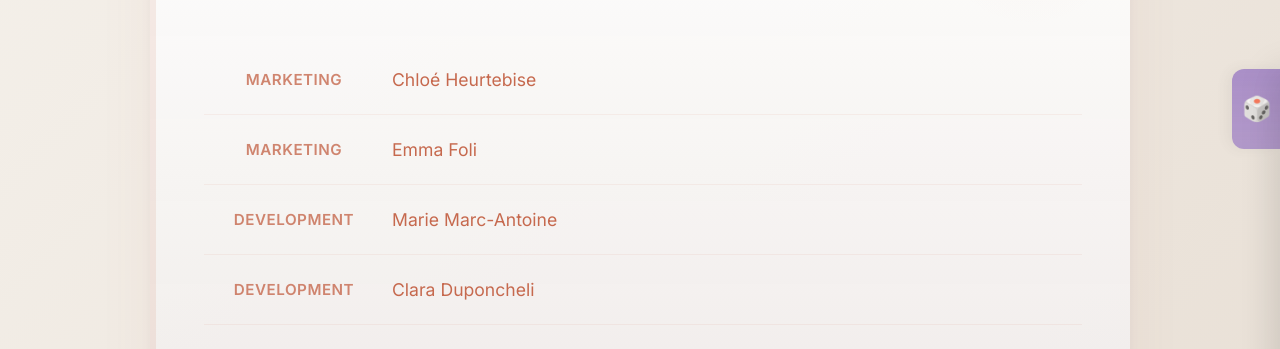
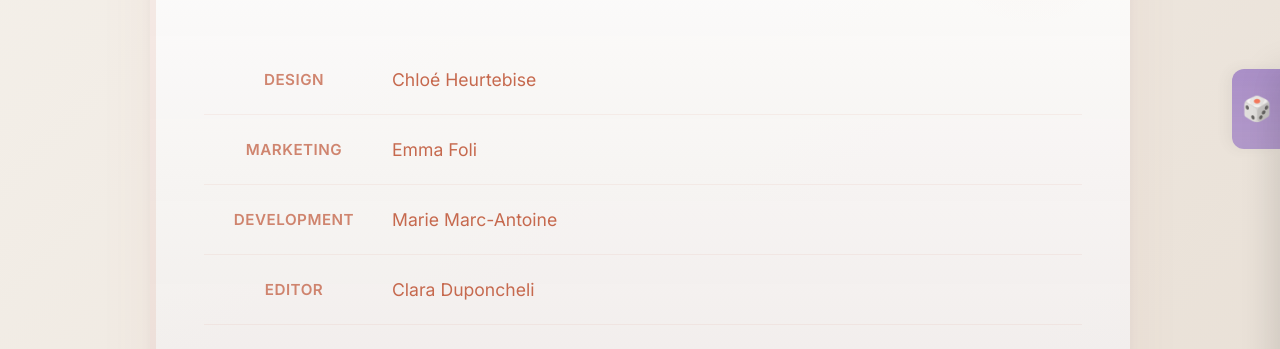
Before and after one commit to Marc-AntoineMarie/influence_of_god, a React (Create React App) app: page /credits in a window 1280 px wide. Shown: the part 371-720 px from the top of the page. Built offline with nearby package versions, Linux system fonts and the light colour scheme; no server answers.

Commit message:
edit credit name

```diff
--- a/src/pages/Credits/Credits.jsx
+++ b/src/pages/Credits/Credits.jsx
@@ -8,7 +8,7 @@ const Credits = () => {
         <h1>Credits</h1>
 
         <div className="credit-section">
-          <span className="credit-label">Marketing</span>
+          <span className="credit-label">Design</span>
           <a
             href="https://linktr.ee/ChloeHeurtebise"
             target="_blank"
@@ -44,7 +44,7 @@ const Credits = () => {
         </div>
 
          <div className="credit-section">
-          <span className="credit-label">Development</span>
+          <span className="credit-label">Editor</span>
           <a
             href="https://www.linkedin.com/in/marc-antoine-marie-6a132820a"
             target="_blank"
```
